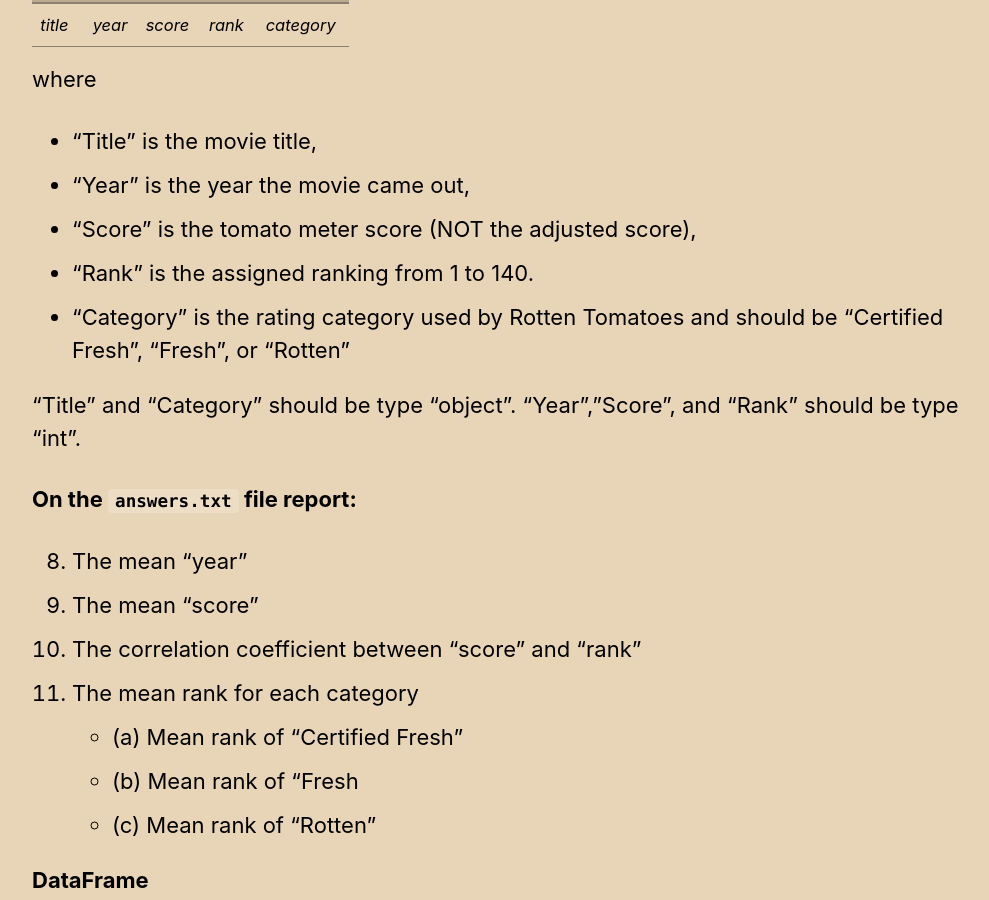
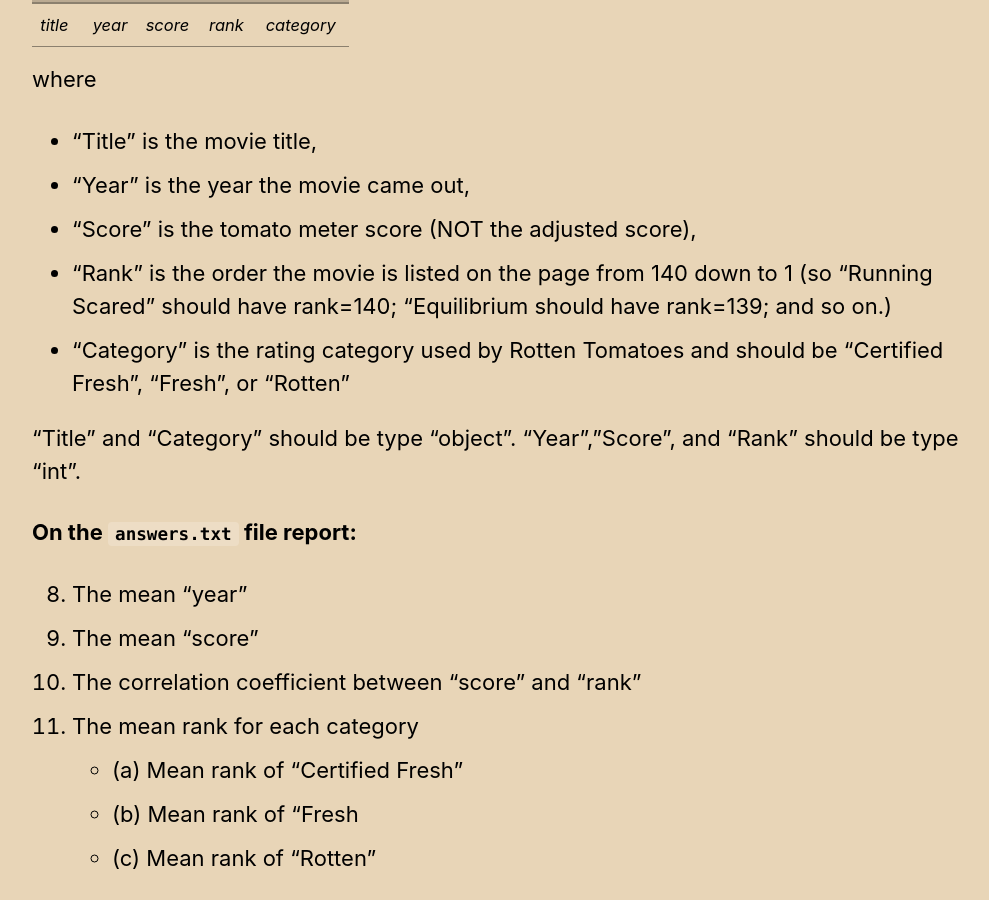
Before and after one commit to s386Fall2023/s386Fall2023.github.io, a Jekyll site: the page built from _assignments/06webscraping.md, in a window 1280 px wide and 900 px high, scrolled down 3238 px. Shown: the whole window, without its empty margins (290-1279 px from the left). Built offline with Jekyll 4.4.1, drawn with Linux system fonts in a browser that asks for light colours; cached includes are drawn as plain includes.

Commit message:
Update rank definition on lab 6

```diff
--- a/_assignments/06webscraping.md
+++ b/_assignments/06webscraping.md
@@ -85,7 +85,7 @@ where
 - "Title" is the movie title,
 - "Year" is the year the movie came out,
 - "Score" is the tomato meter score (NOT the adjusted score),
-- "Rank" is the assigned ranking from 1 to 140.
+- "Rank" is the order the movie is listed on the page from 140 down to 1 (so "Running Scared" should have rank=140; "Equilibrium should have rank=139; and so on.)
 - "Category" is the rating category used by Rotten Tomatoes and should be "Certified Fresh", "Fresh", or "Rotten"
 
 "Title" and "Category" should be type "object". "Year","Score", and "Rank" should be type "int".
```
